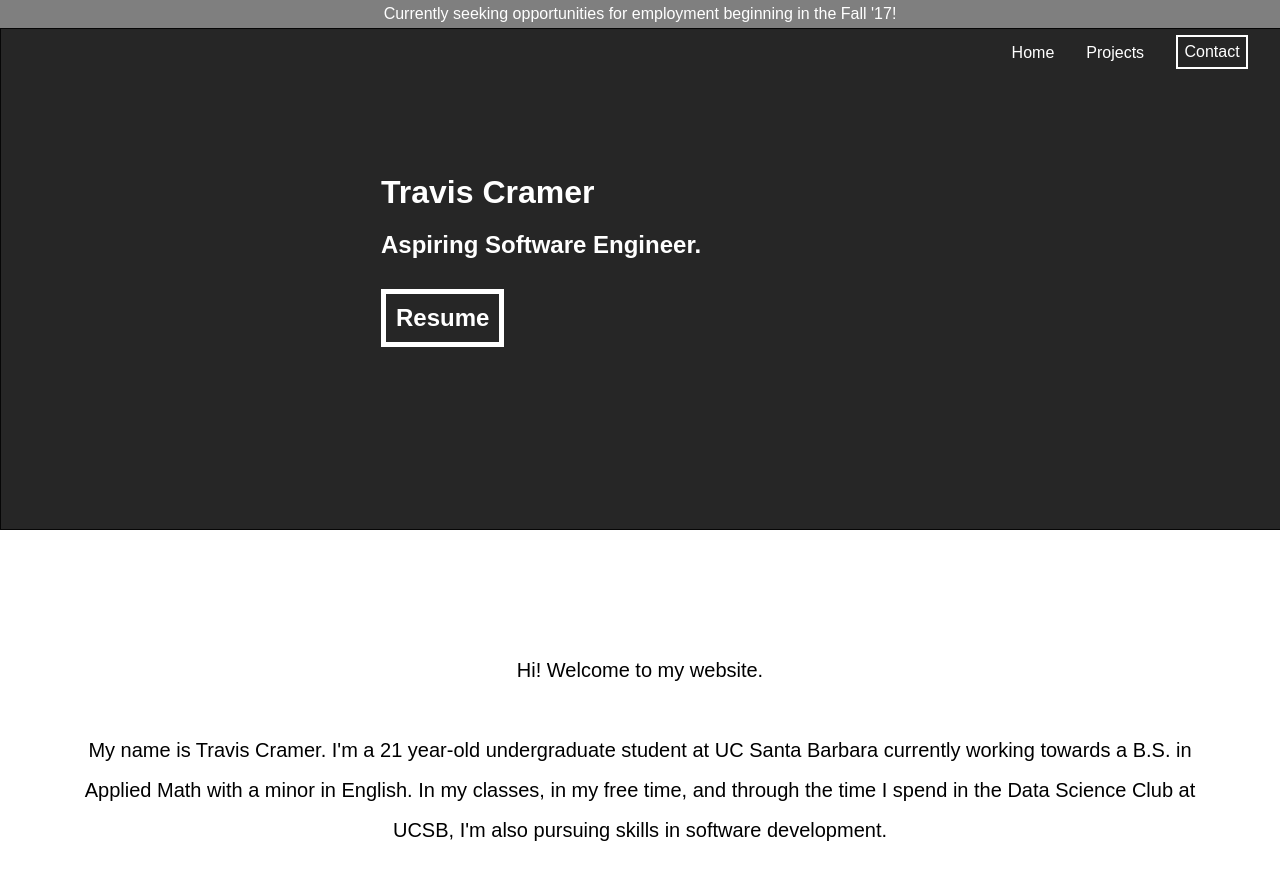
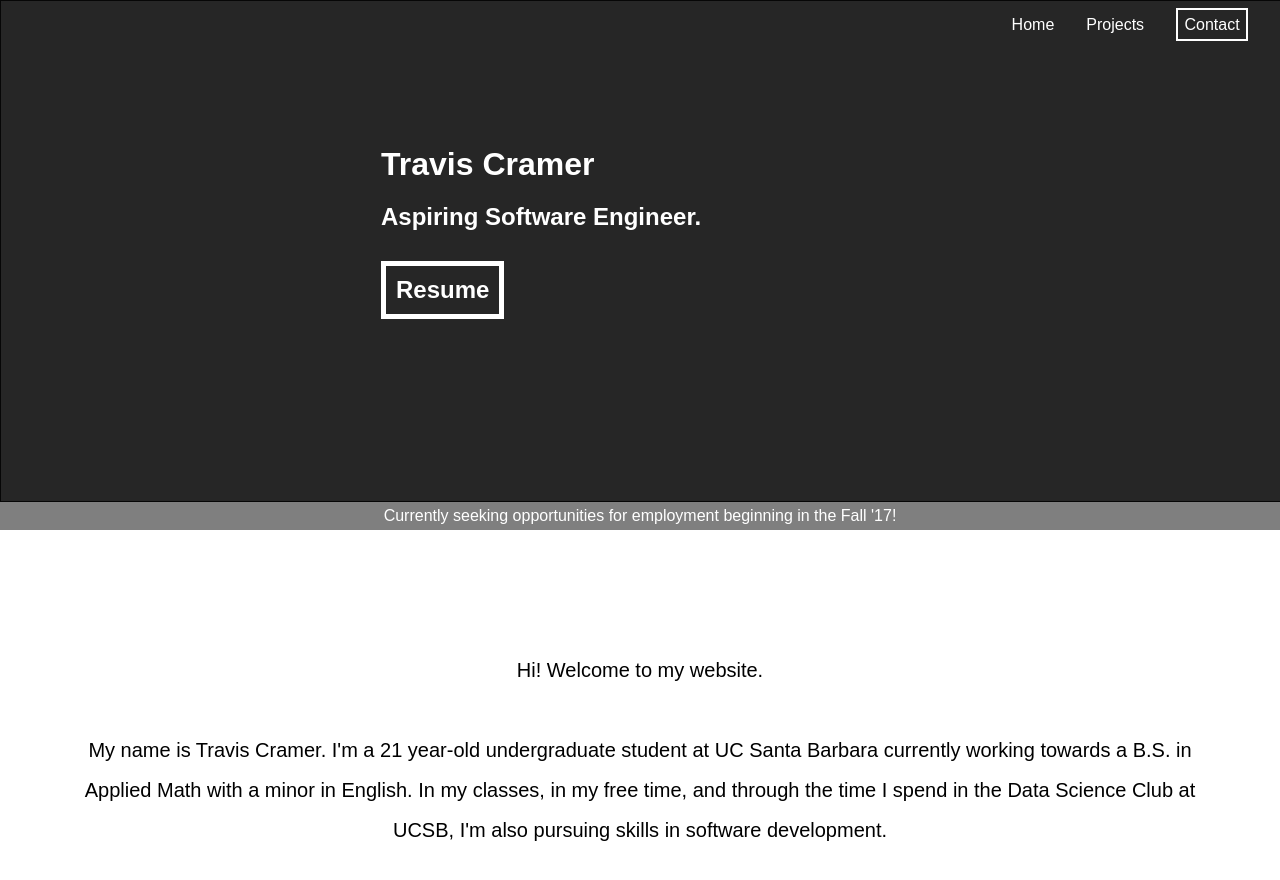
Before and after one commit to travis-cramer/travis-cramer.github.io, a Jekyll site: the page index.html, which Jekyll copies as it is, in a window 1280 px wide and 900 px high. Shown: the top 880 px of the window. Built offline with Jekyll 4.4.1, drawn with Linux system fonts in a browser that asks for light colours.

Commit message:
moved mini-header to below bio block

```diff
--- a/index.html
+++ b/index.html
@@ -7,9 +7,7 @@
 </head>
 <body>
 
-<p id="mini-header">
-  Currently seeking opportunities for employment beginning in the Fall '17!
-</p>
+
 
 <div class="nav" id="header">
   <ul class="list-inline" id="nav-list">
@@ -37,7 +35,9 @@
     <h2 id="resume"><a href="resume.pdf" target="_blank">Resume</a></h2>
   </div>
   </div>
-
+<p id="mini-header">
+  Currently seeking opportunities for employment beginning in the Fall '17!
+</p>
 
   <div class="main-box" id="second-box">
     <p class="main-text">
```
